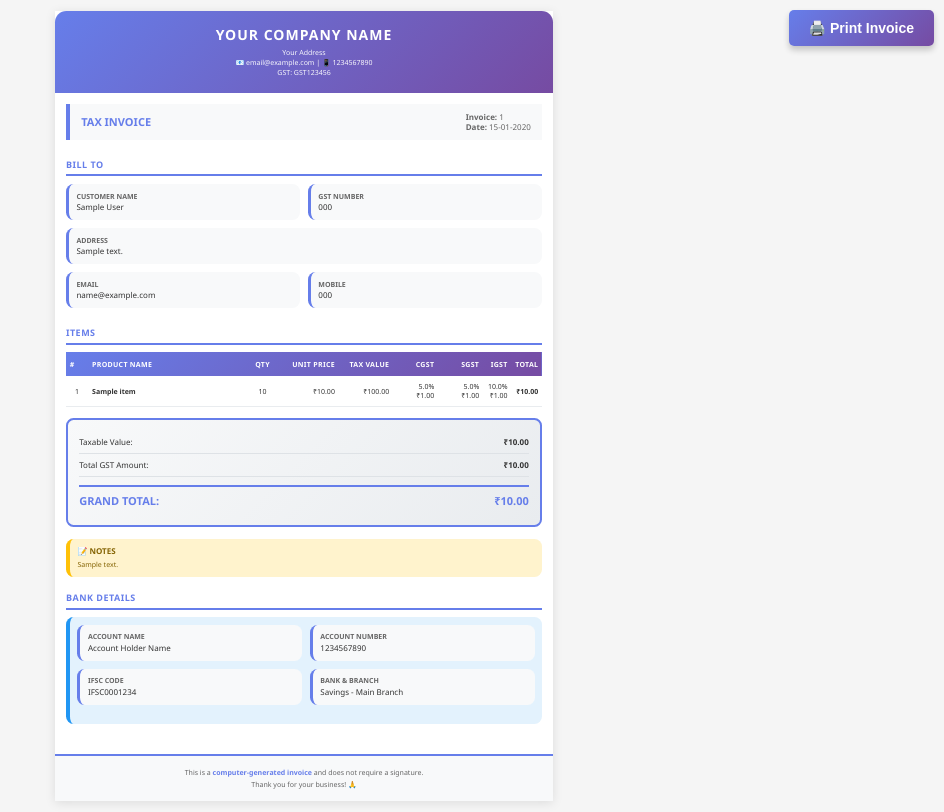
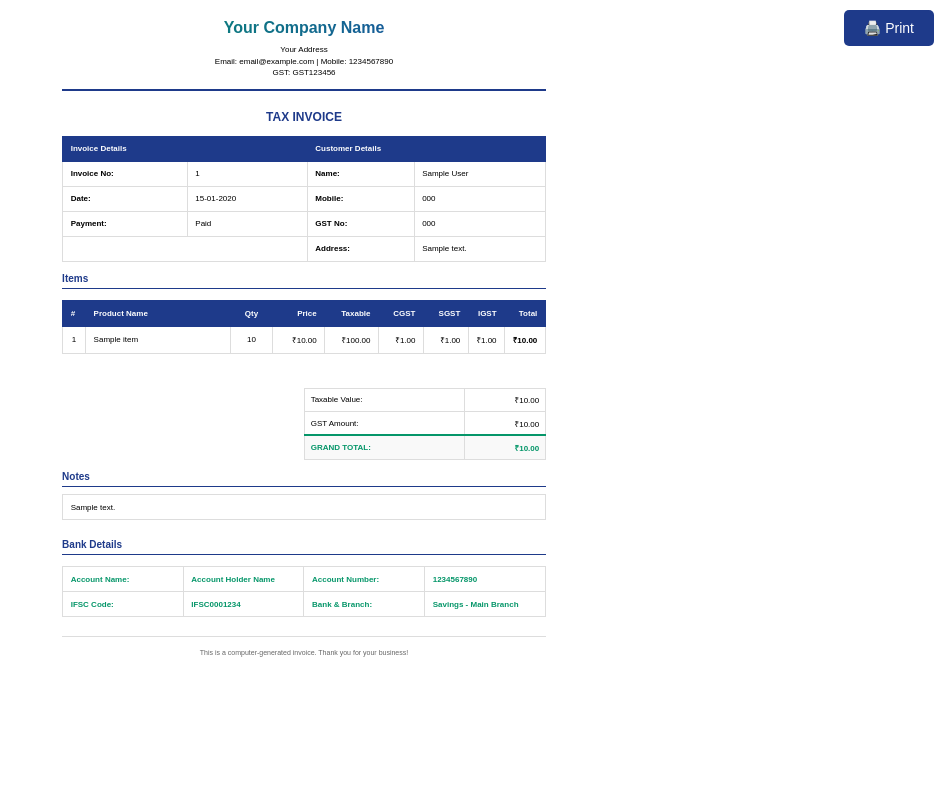
Before and after one commit to pshanmugavelp-pixel/Billing-web-app, a Flask app: page /billing/print/1 in a window 1280 px wide. Shown: the whole page, without its empty margins (336-1280 px from the left). After the commit the page ends 657 px from the top, so only its background shows below. Run offline with Flask 3, Linux system fonts and the light colour scheme; data comes from the database, SQL or seed files in the repository; tables that the repository leaves empty hold one stand-in row (values such as "Sample post").

Commit message:
colors changed

```diff
--- a/templates/billing/print.html
+++ b/templates/billing/print.html
@@ -7,7 +7,7 @@
     <style>
         @page {
             size: A5;
-            margin: 8mm;
+            margin: 10mm;
         }
 
         * {
@@ -17,142 +17,71 @@
         }
 
         body {
-            font-family: 'Segoe UI', Arial, sans-serif;
-            font-size: 8px;
-            line-height: 1.3;
-            color: #333;
-            background: #f5f5f5;
-            padding: 3mm;
+            font-family: Arial, sans-serif;
+            font-size: 9px;
+            color: #000;
+            background: white;
+            padding: 5mm;
         }
 
-        .invoice-container {
-            max-width: 132mm;
+        .invoice {
+            max-width: 128mm;
             margin: 0 auto;
             background: white;
-            box-shadow: 0 2px 10px rgba(0,0,0,0.1);
         }
 
         .header {
-            background: linear-gradient(135deg, #667eea 0%, #764ba2 100%);
-            color: white;
-            padding: 4mm;
             text-align: center;
-            border-radius: 3mm 3mm 0 0;
+            margin-bottom: 5mm;
+            padding-bottom: 3mm;
+            border-bottom: 2px solid #1e3a8a;
         }
 
         .header h1 {
-            font-size: 14px;
-            margin-bottom: 1mm;
-            text-transform: uppercase;
-            letter-spacing: 1px;
+            font-size: 16px;
+            background: linear-gradient(90deg, #059669 0%, #1e40af 100%);
+            -webkit-background-clip: text;
+            -webkit-text-fill-color: transparent;
+            background-clip: text;
+            margin-bottom: 2mm;
+            font-weight: bold;
         }
 
-        .header .company-details {
-            font-size: 7px;
+        .header-info {
+            font-size: 8px;
+            color: #000;
             line-height: 1.4;
-            opacity: 0.95;
-        }
-
-        .invoice-title-bar {
-            background: #f8f9fa;
-            border-left: 4px solid #667eea;
-            padding: 2mm 3mm;
-            margin: 3mm;
-            display: flex;
-            justify-content: space-between;
-            align-items: center;
         }
 
         .invoice-title {
-            font-size: 11px;
+            text-align: center;
+            font-size: 12px;
             font-weight: bold;
-            color: #667eea;
-        }
-
-        .invoice-meta {
-            font-size: 8px;
-            color: #666;
-        }
-
-        .content-section {
-            padding: 0 3mm 3mm 3mm;
-        }
-
-        .section-title {
-            font-size: 9px;
-            font-weight: bold;
-            color: #667eea;
-            padding: 2mm 0 1mm 0;
-            border-bottom: 2px solid #667eea;
-            margin-bottom: 2mm;
-            text-transform: uppercase;
-            letter-spacing: 0.5px;
-        }
-
-        .info-grid {
-            display: grid;
-            grid-template-columns: 1fr 1fr;
-            gap: 2mm;
-            margin-bottom: 3mm;
-        }
-
-        .info-box {
-            background: #f8f9fa;
-            padding: 2mm;
-            border-radius: 2mm;
-            border-left: 3px solid #667eea;
-        }
-
-        .info-box.full-width {
-            grid-column: 1 / -1;
-        }
-
-        .info-label {
-            font-size: 7px;
-            color: #666;
-            font-weight: bold;
-            margin-bottom: 0.5mm;
-            text-transform: uppercase;
-        }
-
-        .info-value {
-            font-size: 8px;
-            color: #333;
-            font-weight: 500;
+            color: #1e3a8a;
+            margin: 3mm 0;
         }
 
         table {
             width: 100%;
             border-collapse: collapse;
-            margin: 2mm 0;
-            font-size: 7px;
-        }
-
-        table thead {
-            background: linear-gradient(135deg, #667eea 0%, #764ba2 100%);
-            color: white;
+            margin: 3mm 0;
         }
 
         table th {
-            padding: 2mm 1mm;
+            background: #1e3a8a;
+            color: white;
+            padding: 2mm;
             text-align: left;
-            font-weight: 600;
-            font-size: 7px;
-            text-transform: uppercase;
-            letter-spacing: 0.3px;
+            font-size: 8px;
+            font-weight: bold;
+            border: 1px solid #1e3a8a;
         }
 
         table td {
-            padding: 1.5mm 1mm;
-            border-bottom: 1px solid #e9ecef;
-        }
-
-        table tbody tr:nth-child(even) {
-            background: #f8f9fa;
-        }
-
-        table tbody tr:hover {
-            background: #e3f2fd;
+            padding: 2mm;
+            border: 1px solid #ddd;
+            font-size: 8px;
+            color: #000;
         }
 
         .text-right {
@@ -163,76 +92,53 @@
             text-align: center;
         }
 
-        .totals-section {
-            background: linear-gradient(135deg, #f8f9fa 0%, #e9ecef 100%);
-            padding: 3mm;
-            border-radius: 2mm;
-            margin: 3mm 0;
-            border: 2px solid #667eea;
+        .section-title {
+            font-size: 10px;
+            font-weight: bold;
+            color: #1e3a8a;
+            margin: 3mm 0 2mm 0;
+            padding-bottom: 1mm;
+            border-bottom: 1px solid #1e3a8a;
         }
 
-        .total-row {
-            display: flex;
-            justify-content: space-between;
-            padding: 1.5mm 0;
-            font-size: 8px;
-            color: #333;
+        .totals {
+            margin-top: 3mm;
+            float: right;
+            width: 50%;
         }
 
-        .total-row.subtotal {
-            border-bottom: 1px solid #dee2e6;
+        .totals table td {
+            padding: 1.5mm;
         }
 
-        .total-row.grand-total {
-            font-size: 11px;
+        .grand-total {
             font-weight: bold;
-            color: #667eea;
-            margin-top: 2mm;
-            padding-top: 2mm;
-            border-top: 2px solid #667eea;
+            font-size: 10px;
+            background: #f9f9f9;
         }
 
-        .notes-section {
-            background: #fff3cd;
-            border-left: 4px solid #ffc107;
-            padding: 2mm;
-            margin: 2mm 0;
-            border-radius: 2mm;
+        .grand-total td {
+            color: #059669;
+            border-top: 2px solid #059669;
         }
 
-        .notes-title {
-            font-size: 8px;
-            font-weight: bold;
-            color: #856404;
-            margin-bottom: 1mm;
+        .bank-details {
+            clear: both;
+            margin-top: 5mm;
         }
 
-        .notes-content {
-            font-size: 7px;
-            color: #856404;
-        }
-
-        .bank-section {
-            background: #e3f2fd;
-            border-left: 4px solid #2196f3;
-            padding: 2mm;
-            margin: 2mm 0;
-            border-radius: 2mm;
+        .bank-details table td {
+            color: #059669;
+            font-weight: bold;
         }
 
         .footer {
-            background: #f8f9fa;
-            padding: 3mm;
             text-align: center;
+            margin-top: 5mm;
+            padding-top: 3mm;
+            border-top: 1px solid #ddd;
             font-size: 7px;
             color: #666;
-            border-top: 2px solid #667eea;
-            margin-top: 3mm;
-        }
-
-        .footer-highlight {
-            color: #667eea;
-            font-weight: bold;
         }
 
         .print-button {
@@ -240,91 +146,80 @@
             top: 10px;
             right: 10px;
             padding: 10px 20px;
-            background: linear-gradient(135deg, #667eea 0%, #764ba2 100%);
+            background: #1e3a8a;
             color: white;
             border: none;
             border-radius: 5px;
             cursor: pointer;
             font-size: 14px;
-            font-weight: bold;
             z-index: 1000;
-            box-shadow: 0 4px 6px rgba(0,0,0,0.2);
-            transition: transform 0.2s;
         }
 
         .print-button:hover {
-            transform: translateY(-2px);
-            box-shadow: 0 6px 8px rgba(0,0,0,0.3);
+            background: #1e40af;
         }
 
         @media print {
             body {
-                background: white;
                 padding: 0;
             }
 
             .print-button {
                 display: none;
             }
-
-            .invoice-container {
-                box-shadow: none;
-            }
         }
     </style>
 </head>
 <body>
-    <button class="print-button" onclick="window.print()">🖨️ Print Invoice</button>
+    <button class="print-button" onclick="window.print()">🖨️ Print</button>
 
-    <div class="invoice-container">
+    <div class="invoice">
         <!-- Header -->
         <div class="header">
             {% if seller %}
             <h1>{{ seller['seller_name'] }}</h1>
-            <div class="company-details">
+            <div class="header-info">
                 {{ seller['address'] }}<br>
-                📧 {{ seller['email'] }} | 📱 {{ seller['mobile'] }}<br>
+                Email: {{ seller['email'] }} | Mobile: {{ seller['mobile'] }}<br>
                 GST: {{ seller['gst_number'] }}
             </div>
             {% endif %}
         </div>
 
-        <!-- Invoice Title Bar -->
-        <div class="invoice-title-bar">
         <div class="invoice-title">TAX INVOICE</div>
-            <div class="invoice-meta">
-                <strong>Invoice:</strong> {{ bill['bill_id'] }}<br>
-                <strong>Date:</strong> {{ bill['bill_date'] }}
-            </div>
-        </div>
 
-        <div class="content-section">
-            <!-- Customer Information -->
-            <div class="section-title">Bill To</div>
-            <div class="info-grid">
-                <div class="info-box">
-                    <div class="info-label">Customer Name</div>
-                    <div class="info-value">{{ bill['customer_name'] }}</div>
-                </div>
-                <div class="info-box">
-                    <div class="info-label">GST Number</div>
-                    <div class="info-value">{{ bill['gst_number'] or 'N/A' }}</div>
-                </div>
-                <div class="info-box full-width">
-                    <div class="info-label">Address</div>
-                    <div class="info-value">{{ bill['address'] or 'N/A' }}</div>
-                </div>
-                <div class="info-box">
-                    <div class="info-label">Email</div>
-                    <div class="info-value">{{ bill['email'] or 'N/A' }}</div>
-                </div>
-                <div class="info-box">
-                    <div class="info-label">Mobile</div>
-                    <div class="info-value">{{ bill['mobile'] or 'N/A' }}</div>
-                </div>
-            </div>
+        <!-- Invoice & Customer Details -->
+        <table>
+            <tr>
+                <th colspan="2">Invoice Details</th>
+                <th colspan="2">Customer Details</th>
+            </tr>
+            <tr>
+                <td><strong>Invoice No:</strong></td>
+                <td>{{ bill['bill_id'] }}</td>
+                <td><strong>Name:</strong></td>
+                <td>{{ bill['customer_name'] }}</td>
+            </tr>
+            <tr>
+                <td><strong>Date:</strong></td>
+                <td>{{ bill['bill_date'] }}</td>
+                <td><strong>Mobile:</strong></td>
+                <td>{{ bill['mobile'] or 'N/A' }}</td>
+            </tr>
+            <tr>
+                <td><strong>Payment:</strong></td>
+                <td>{{ bill['payment_status'] }}</td>
+                <td><strong>GST No:</strong></td>
+                <td>{{ bill['gst_number'] or 'N/A' }}</td>
+            </tr>
+            <tr>
+                <td colspan="2"></td>
+                <td><strong>Address:</strong></td>
+                <td>{{ bill['address'] or 'N/A' }}</td>
+            </tr>
+        </table>
 
-            <!-- Items Table -->
+        <!-- Items -->
         <div class="section-title">Items</div>
         {% set has_igst = items|selectattr('igst', 'greaterthan', 0)|list|length > 0 %}
         {% set has_cgst_sgst = items|selectattr('cgst', 'greaterthan', 0)|list|length > 0 %}
@@ -332,10 +227,10 @@
             <thead>
                 <tr>
                     <th style="width: 5%;">#</th>
-                        <th style="width: 35%;">Product Name</th>
+                    <th style="width: 40%;">Product Name</th>
                     <th style="width: 10%;" class="text-center">Qty</th>
-                        <th style="width: 12%;" class="text-right">Unit Price</th>
-                        <th style="width: 12%;" class="text-right">Tax Value</th>
+                    <th style="width: 12%;" class="text-right">Price</th>
+                    <th style="width: 12%;" class="text-right">Taxable</th>
                     {% if has_cgst_sgst %}
                     <th style="width: 10%;" class="text-right">CGST</th>
                     <th style="width: 10%;" class="text-right">SGST</th>
@@ -351,33 +246,21 @@
                 {% set item_subtotal = item['quantity'] * item['unit_price'] %}
                 <tr>
                     <td class="text-center">{{ loop.index }}</td>
-                        <td><strong>{{ item['product_name'] }}</strong></td>
+                    <td>{{ item['product_name'] }}</td>
                     <td class="text-center">{{ item['quantity'] }}</td>
                     <td class="text-right">₹{{ "%.2f"|format(item['unit_price']) }}</td>
                     <td class="text-right">₹{{ "%.2f"|format(item_subtotal) }}</td>
                     {% if has_cgst_sgst %}
                     <td class="text-right">
-                            {% if item['cgst'] > 0 %}
-                            {{ "%.1f"|format(item['gst_percentage'] / 2) }}%<br>₹{{ "%.2f"|format(item['cgst']) }}
-                            {% else %}
-                            -
-                            {% endif %}
+                        {% if item['cgst'] > 0 %}₹{{ "%.2f"|format(item['cgst']) }}{% else %}-{% endif %}
                     </td>
                     <td class="text-right">
-                            {% if item['sgst'] > 0 %}
-                            {{ "%.1f"|format(item['gst_percentage'] / 2) }}%<br>₹{{ "%.2f"|format(item['sgst']) }}
-                            {% else %}
-                            -
-                            {% endif %}
+                        {% if item['sgst'] > 0 %}₹{{ "%.2f"|format(item['sgst']) }}{% else %}-{% endif %}
                     </td>
                     {% endif %}
                     {% if has_igst %}
                     <td class="text-right">
-                            {% if item['igst'] > 0 %}
-                            {{ "%.1f"|format(item['gst_percentage']) }}%<br>₹{{ "%.2f"|format(item['igst']) }}
-                            {% else %}
-                            -
-                            {% endif %}
+                        {% if item['igst'] > 0 %}₹{{ "%.2f"|format(item['igst']) }}{% else %}-{% endif %}
                     </td>
                     {% endif %}
                     <td class="text-right"><strong>₹{{ "%.2f"|format(item['total']) }}</strong></td>
@@ -387,56 +270,55 @@
         </table>
 
         <!-- Totals -->
-            <div class="totals-section">
-                <div class="total-row subtotal">
-                    <span>Taxable Value:</span>
-                    <span><strong>₹{{ "%.2f"|format(bill['subtotal']) }}</strong></span>
-                </div>
-                <div class="total-row subtotal">
-                    <span>Total GST Amount:</span>
-                    <span><strong>₹{{ "%.2f"|format(bill['gst_amount']) }}</strong></span>
-                </div>
-                <div class="total-row grand-total">
-                    <span>GRAND TOTAL:</span>
-                    <span>₹{{ "%.2f"|format(bill['total_amount']) }}</span>
-                </div>
+        <div class="totals">
+            <table>
+                <tr>
+                    <td>Taxable Value:</td>
+                    <td class="text-right">₹{{ "%.2f"|format(bill['subtotal']) }}</td>
+                </tr>
+                <tr>
+                    <td>GST Amount:</td>
+                    <td class="text-right">₹{{ "%.2f"|format(bill['gst_amount']) }}</td>
+                </tr>
+                <tr class="grand-total">
+                    <td><strong>GRAND TOTAL:</strong></td>
+                    <td class="text-right"><strong>₹{{ "%.2f"|format(bill['total_amount']) }}</strong></td>
+                </tr>
+            </table>
         </div>
 
         {% if bill['notes'] %}
-            <div class="notes-section">
-                <div class="notes-title">📝 NOTES</div>
-                <div class="notes-content">{{ bill['notes'] }}</div>
+        <div style="clear: both; margin-top: 3mm;">
+            <div class="section-title">Notes</div>
+            <div style="padding: 2mm; border: 1px solid #ddd; font-size: 8px;">
+                {{ bill['notes'] }}
+            </div>
         </div>
         {% endif %}
 
+        <!-- Bank Details -->
         {% if seller %}
+        <div class="bank-details">
             <div class="section-title">Bank Details</div>
-            <div class="bank-section">
-                <div class="info-grid">
-                    <div class="info-box">
-                        <div class="info-label">Account Name</div>
-                        <div class="info-value">{{ seller['account_name'] }}</div>
-                    </div>
-                    <div class="info-box">
-                        <div class="info-label">Account Number</div>
-                        <div class="info-value">{{ seller['account_number'] }}</div>
-                    </div>
-                    <div class="info-box">
-                        <div class="info-label">IFSC Code</div>
-                        <div class="info-value">{{ seller['ifsc_code'] }}</div>
-                    </div>
-                    <div class="info-box">
-                        <div class="info-label">Bank & Branch</div>
-                        <div class="info-value">{{ seller['account_type'] }} - {{ seller['branch'] }}</div>
-                    </div>
-                </div>
+            <table>
+                <tr>
+                    <td style="width: 25%;"><strong>Account Name:</strong></td>
+                    <td style="width: 25%;">{{ seller['account_name'] }}</td>
+                    <td style="width: 25%;"><strong>Account Number:</strong></td>
+                    <td style="width: 25%;">{{ seller['account_number'] }}</td>
+                </tr>
+                <tr>
+                    <td><strong>IFSC Code:</strong></td>
+                    <td>{{ seller['ifsc_code'] }}</td>
+                    <td><strong>Bank & Branch:</strong></td>
+                    <td>{{ seller['account_type'] }} - {{ seller['branch'] }}</td>
+                </tr>
+            </table>
         </div>
         {% endif %}
-        </div>
 
         <div class="footer">
-            <p>This is a <span class="footer-highlight">computer-generated invoice</span> and does not require a signature.</p>
-            <p style="margin-top: 1mm;">Thank you for your business! 🙏</p>
+            <p>This is a computer-generated invoice. Thank you for your business!</p>
         </div>
     </div>
 </body>
```
Lines whose indentation alone changed are shown as unchanged.
